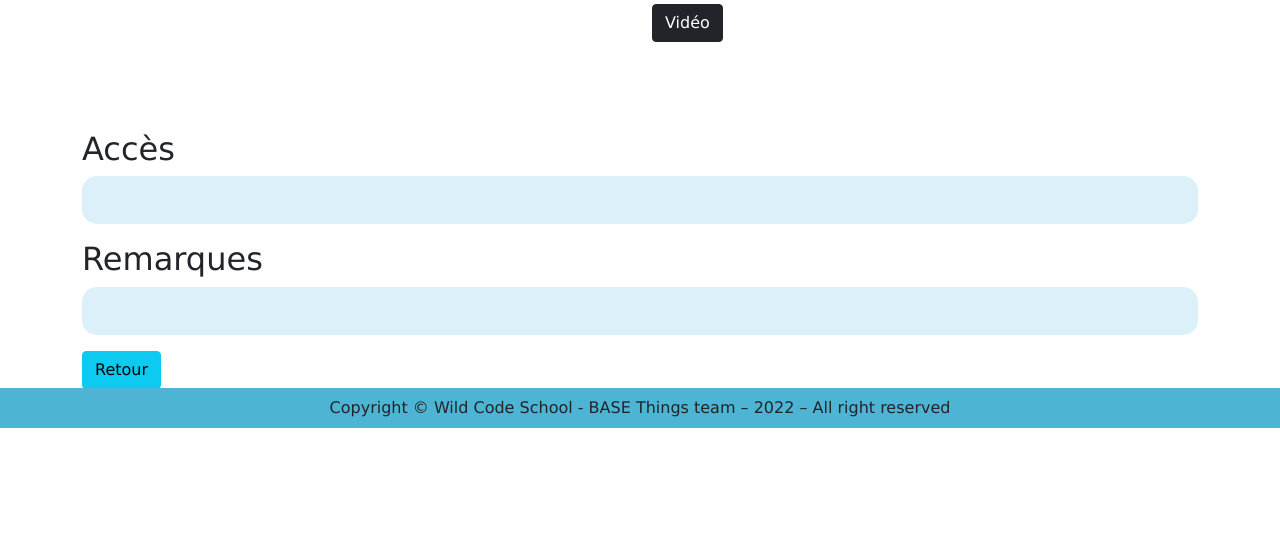
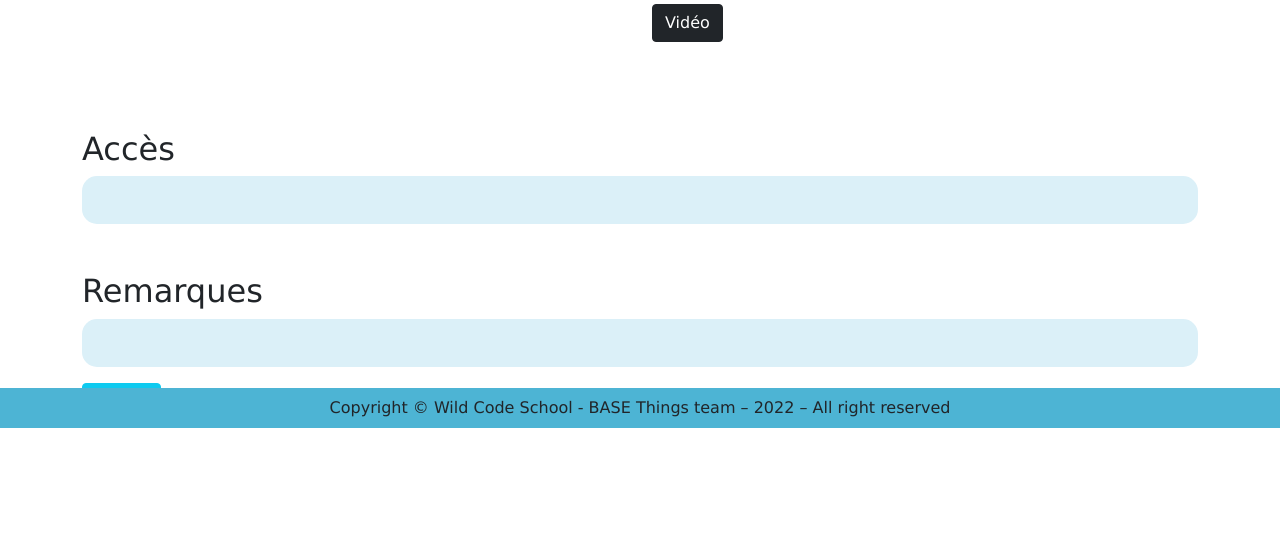
Before and after one commit to WildCodeSchool/2022_03_PHP_Lyon_Base_things, a PHP site: template src/View/Exit/show.html.twig in a window 1280 px wide. Shown: the part 372-921 px from the top of the page. Before the commit the page ends 800 px from the top, so only its background shows below. Run offline with PHP 8.4, Linux system fonts and the light colour scheme; the template is opened without the code that fills it, so the values that code supplies are empty; some libraries are stand-ins or nearby versions.

Commit message:
Adding a margin (mt-5) in the <h2> Remarques

```diff
--- a/src/View/Exit/show.html.twig
+++ b/src/View/Exit/show.html.twig
@@ -51,7 +51,7 @@
 
 		<h2>Accès</h2>
 		<p class="text-justify background-p p-4">{{ exit.acces }}</p>
-		<h2>Remarques</h2>
+		<h2 class="mt-5">Remarques</h2>
 		<p class="text-justify background-p p-4">{{ exit.remark }}</p>
 
 	</div>
```
